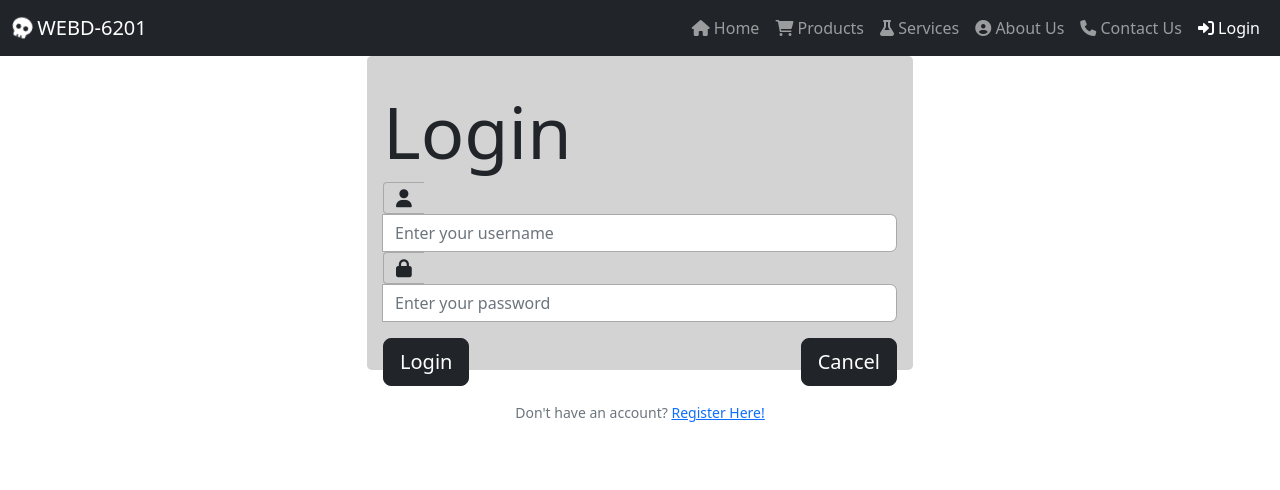
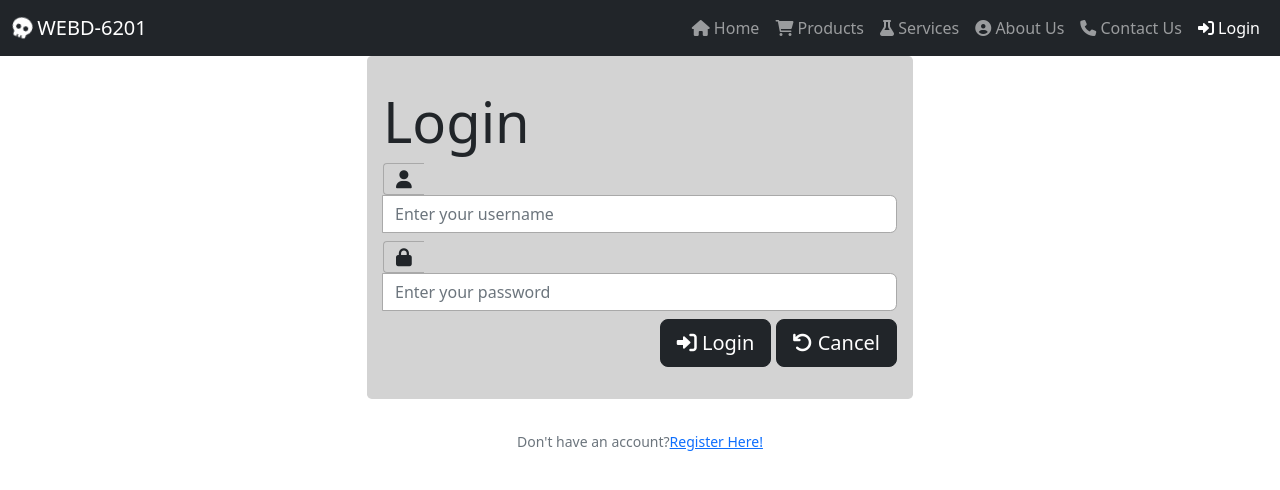
Before and after one commit to MysticGMAN/WEBD-6201-Group-7, a website: page login.html in a window 1280 px wide. Drawn offline with nearby package versions, Linux system fonts and the light colour scheme.

Commit message:
Assignment 2 Login buttons fixed.

```diff
--- a/login.html
+++ b/login.html
@@ -24,46 +24,40 @@
         <div class="row">
             <div class="offset-md-3 col-md-6 col-sm-12">
                 <div class="login" id="contentArea">
-                    <h1 class="display-2">Login</h1>
+                    <h1 class="display-4">Login</h1>
 
                     <div id="messageArea"></div>
 
                     <form id="loginForm" novalidate>
 
-                      <div class="form-group">
+                        <div class="form-group mb-2">
                             <div class="input-group">
-                          <span class="input-group-addon">
-                            <i class="fa fa-user">
-                            </i>
-                          </span>
-                          <input type="text" class="form-control" id="username" name="username"  required
+                                <span class="input-group-addon"><i class="fa fa-user"></i></span>
+                                <input id="username" name="username" type="text" class="form-control" required
                                        value="" placeholder="Enter your username">
                             </div>
 
                         </div>
 
-                      <div class="form-group">
+                        <div class="form-group mb-2">
                             <div class="input-group">
-                          <span class="input-group-addon">
-                            <i class="fa fa-lock">
-                            </i>
-                          </span>
-                          <input type="password" class="form-control" id="password" name="password"  required
+                                <span class="input-group-addon"><i class="fa fa-lock"></i></span>
+                                <input id="password" name="password" type="password" class="form-control" required
                                        value="" placeholder="Enter your password">
                             </div>
+
                         </div>
-                      <div class="mt-3">
-                        <button id="loginButton" type="button" class="btn btn-primary btn-lg btn-dark float-start">Login</button>
-                          <button id="cancelButton" type="button" class="btn btn-secondary btn-warning btn-lg btn-dark float-end">Cancel</button>
+                        <div class="text-end">
+                            <button id="loginButton" type="button" class="btn btn-primary btn-lg btn-dark">
+                                <i class="fas fa-sign-in-alt"></i> Login</button>
+
+                            <button id="cancelButton" type="button" class="btn btn-primary btn-lg btn-dark">
+                                <i class="fas fa-undo"></i> Cancel</button>
                         </div>
-
                     </form>
 
                 </div>
-                <p class="text-center text-muted small">
-                  Don't have an account?
-                  <a href="register.html">Register Here!</a>
-                </p>
+                <p class="text-center text-muted small">Don't have an account?<a href="register.html">Register Here!</a></p>
             </div>
         </div>
     </main>
```
Lines whose indentation alone changed are shown as unchanged.
